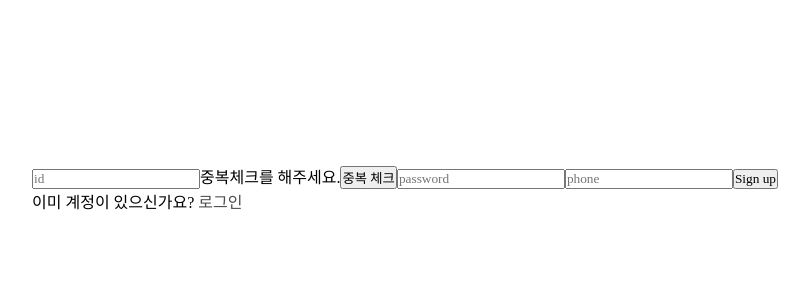
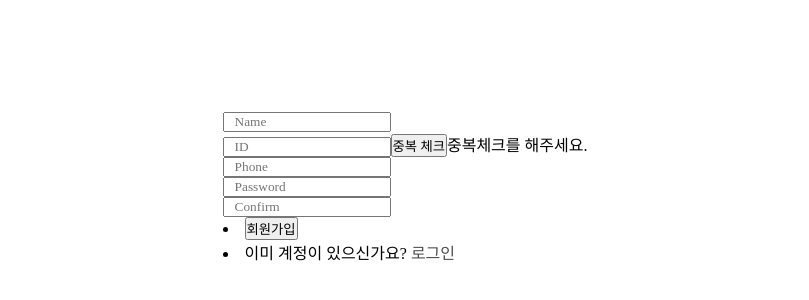
Before and after one commit to iyk2h/booking_service_front, a React (Create React App) app: page /signup in a window 1280 px wide. Shown: the part 212-512 px from the top of the page, without its empty margins (235-1044 px from the left). Built offline with nearby package versions, Linux system fonts and the light colour scheme.

Commit message:
Custom Hook - useLoginStatus

```diff
--- a/src/auth.js
+++ b/src/auth.js
@@ -1,28 +1,16 @@
-import axios from 'axios'
+import { useState, useEffect } from "react";
+import axios from "axios";
+import { useNavigate } from "react-router-dom";
 
-export default function auth() {
-  const url = "/students/check";
-  const data = {
-    "id": 0,
-    "pw": "string"
-  }
-  axios
-  .post(url, data)
-  .catch(err => err.response.status === 401 && routeToLogin());
+export default function useLoginStatus() {
+  const navigate = useNavigate();
+  const [isLogin, setIsLogin] = useState(false);
+
+  useEffect(() => {
+    axios
+    .get("/check")
+    .then((response) => response.status === 200 && setIsLogin(true))
+    .catch((err) => err.response.status === 401 && navigate("/login"));
+  }, []);
+  return isLogin;
 }
-
-function logout() {
-  axios.get("/students/logout")
-  .then(response => {
-    if(response.status === 200) {
-      alert("로그아웃 되었습니다.");
-      routeToLogin();
-    }
-  })
-}
-
-function routeToLogin() {
-  return window.location.href = "/login";
-}
-
-export { logout };
--- a/src/components/header.js
+++ b/src/components/header.js
@@ -1,57 +1,48 @@
-import React, { useState, useEffect } from 'react';
-import { useNavigate, Link } from 'react-router-dom';
-import axios from 'axios';
-import "./header.css"
+import React, { useState } from "react";
+import { useNavigate, Link } from "react-router-dom";
+import useLoginStatus from "../auth";
+import axios from "axios";
+import "./header.css";
 
 export default function Header() {
   const navigate = useNavigate();
+  const isLogin = useLoginStatus();
   const [toggle, setToggle] = useState(false);
-  const [isLogin, setIsLogin] = useState(false);
 
-  useEffect(() => logIn(), []);
+  const handleToggle = () => setToggle(!toggle);
 
-  const logIn = () => {
-    const url = "/students/check";
-    const headers = { "Content-Type" : "application/json" }
-    const data = {
-      "id": 0,
-      "pw": "string"
+  const handleLog = () => {
+    if(!isLogin) {
+      navigate("/login");
     }
     axios
-    .post(url, data, headers)
-    .then(response => response.status === 201 && setIsLogin(true))
-    .catch(err => err.response.status === 401 && console.log("err"))
-  }
+    .get("/students/logout")
+    .then(response => {
+      if(response.status === 204) {
+        alert("로그아웃 되었습니다.");
+        navigate("/");
+      }
+    })
+    .catch((err) => console.log("Logout Err" + err));
+  };
 
-  const handleIcon = () => setToggle(!toggle);
-
-  const handleLog = () => {
-    if(isLogin) {
-      const url = "/students/logout"
-      axios
-      .get(url)
-      .then(response => setIsLogin(false))
-      .catch(err => console.log("Logout Err" + err))
-      return;
-    }
-    navigate("/login");
-  }
-
-  const handleList = () => {
-    navigate("/mypage")
-  }
   return (
     <>
-      <menu
-        className="menuIcon"
-        onClick={handleIcon}
-      >
-        <Link to="/"><img src="../../asset/images/MNU_LOGO.png" alt='MNU' className='icon'/></Link>
+      <menu className="menuIcon" onClick={handleToggle}>
+        <Link to="/">
+          <img
+            src="../../asset/images/MNU_LOGO.png"
+            alt="MNU"
+            className="icon"
+          />
+        </Link>
         <i className="icon fas fa-user-circle"></i>
       </menu>
       <div className="header_menu">
-        {toggle && <span onClick={handleLog}>{isLogin ? "로그아웃" : "로그인"}</span>}
-        {toggle && <span onClick={handleList}>마이페이지</span>}
+        {toggle && (
+          <span onClick={handleLog}>{isLogin ? "로그아웃" : "로그인"}</span>
+        )}
+        {toggle && <Link to="/mypage/history">마이페이지</Link>}
       </div>
     </>
   );
--- a/src/components/login.js
+++ b/src/components/login.js
@@ -9,17 +9,15 @@ function Login() {
   const navigate = useNavigate();
 
   const [disabled, setDisabled] = useState(false);
-  const [isLogin, setIsLogin] = useState(false); isLogin && navigate("/"); // TEST
   const [input, setInput] = useState({
     id : '',
     pw : ''
   })
   const {id, pw} = input;
 
-  const idInput = useRef(null); // id 입력 DOM 가져오기 위함
+  const idInput = useRef(null);
 
-  useEffect(() => { // 첫 로드시 id입력창 focus
-    //logIn(); // TEST
+  useEffect(() => {
     idInput.current.focus();
   }, [])
 
@@ -31,19 +29,6 @@ function Login() {
       [name] : value
     })
   }
-
-  // const logIn = () => { // TEST
-  //   const url = "/students/check";
-  //   const headers = { "Content-Type" : "application/json" }
-  //   const data = {
-  //     "id": 0,
-  //     "pw": "string"
-  //   }
-  //   axios
-  //   .post(url, data, headers)
-  //   .then(response => response.status === 201 && setIsLogin(true))
-  //   .catch(err => err.response.status === 401 && console.log("로그인 되어있지 않은 상태"))
-  // }
 
   const handleSubmit = async (e) => {
     e.preventDefault();
--- a/src/components/modal/complete.js
+++ b/src/components/modal/complete.js
@@ -1,4 +1,4 @@
-import React, { useState } from "react";
+import React from "react";
 import { Link } from "react-router-dom";
 import "./complete.css";
 
@@ -29,7 +29,7 @@ export default function Complete(props) {
       <div className="modal_container"></div>
       <div className="modal_content">
         <h3 className="check_header">예약 완료!</h3>
-        <div className="check_image"><i class="far fa-calendar-check"></i></div>
+        <div className="check_image"><i className="far fa-calendar-check"></i></div>
         <div className="check_body">
           <p><span>시설</span>{setPlace(props.fno)}</p>
           <p><span>일정</span>{props.data.date}</p>
--- a/src/components/mypage/history.js
+++ b/src/components/mypage/history.js
@@ -1,7 +1,6 @@
 import axios from 'axios';
 import React, { useEffect, useState } from 'react';
 import Loading from '../loading';
-import auth from "../../auth";
 import BookingCard from './bookingCard';
 import NoBookingCard from './noBookingCard';
 import "./history.css"
@@ -11,7 +10,6 @@ export default function History(props) {
   const [list,setList] = useState(null)
 
   useEffect(() => {
-    auth();
     axios
     .get("/students/booking")
     .then(response => {
--- a/src/components/mypage/mypage.js
+++ b/src/components/mypage/mypage.js
@@ -1,14 +1,9 @@
-import React, { useState, useEffect } from 'react';
+import React from 'react';
 import { NavLink, Outlet } from 'react-router-dom';
 import Header from "../header"
-import auth from "../../auth"
 import "./mypage.css"
 
 export default function Mypage() {
-  useEffect(() => {
-    auth();
-  }, [])
-
   return (
     <div className='mypage_container'>
       <Header/>
--- a/src/components/mypage/password.js
+++ b/src/components/mypage/password.js
@@ -2,9 +2,17 @@ import React, { useState } from 'react';
 import axios from 'axios';
 import Confirm from "./confirm";
 import Find from "./find";
+import useLoginStatus from '../../auth';
 import "./password.css";
+import { useNavigate } from 'react-router-dom';
 
 export default function Password() {
+  const navigate = useNavigate();
+  const isLogin = useLoginStatus();
+  if(isLogin === false) {
+    navigate('/login');
+  }
+
   const [inputs, setInputs] = useState({
     old : '',
     _new : '',
--- a/src/components/signup.js
+++ b/src/components/signup.js
@@ -3,85 +3,87 @@ import { Link  } from "react-router-dom";
 import axios from "axios";
 
 export default function Signup() {
-  const [id, setId] = useState("");
-  const [pw, setPw] = useState("");
-  const [phone, setPhone] = useState("");
-  const [duplicate, setDuplicate] = useState(true);
+  const [inputs, setInputs] = useState({
+    name : '',
+    id : '',
+    phone : '',
+    pw : '',
+    confirm : '',
+    isDuplicate : true
+  })
+
+  const {name, id, phone, pw, confirm, isDuplicate} = inputs;
 
   const duplicateCheck = e => {
     e.preventDefault();
     const url = `/students/check`;
     const data = { "id" : id, "pw": pw };
     axios.post(url, data)
-    .then(response => response.status === 200 && setDuplicate(false))
+    .then(response => response.status === 200 && setInputs({...inputs, isDulicate : false}))
     .catch(err => err.response.status === 400 && console.log(err))
   }
 
   const handleSubmit = e => {
     e.preventDefault();
-    if(duplicate) {
+    if(isDuplicate) {
       alert("id중복 확인을 해주세요.");
       return;
     }
     const chkId = /^[0-9]{6}$/;
     if (!chkId.test(id)) {
       alert("옳바른 형식의 아이디를 입력해 주세요.");
-      setId("");
       return;
     }
     if(pw === '') {
       alert("옳바른 형식의 비밀번호를 입력해 주세요.");
-      setPw("");
       return;
     }
     const chkPhone = /\d{3}-\d{4}-\d{4}/;
     if(!chkPhone.test(phone)) {
       alert("옳바른 형식의 전화번호를 입력해 주세요.");
-      setPhone("010");
       return;
     }
   }
 
   const handleInputChange = e => {
-    const target = e.target.name;
-    const value = e.target.value;
-    switch (target) {
-      case "id":
-        setId(value);
-        break;
-      case "pw":
-        setPw(value);
-        break;
-      case "phone":
-        setPhone(value);
-        break;
-      default:
-        return
-    }
+    const {name, value} = e.target;
+    setInputs({
+      ...inputs,
+      [name] : value
+    })
   }
 
   return(
     <div>
       <form onSubmit={handleSubmit} onChange={handleInputChange}>
-        <input
-          type="text"
-          name="id"
-          placeholder="id"
-        />
-        {duplicate ? "중복체크를 해주세요." : "사용 가능한 아이디 입니다."}
-        <button onClick={duplicateCheck}>중복 체크</button>
-        <input
-          type="password"
-          name="pw"
-          placeholder="password"
-        />
-        <input
-          type="phone"
-          name="phone"
-          placeholder="phone"
-        />
-        <button>Sign up</button>
-        <p>이미 계정이 있으신가요? <Link to="/login">로그인</Link></p>
+        <ul>
+          <li>
+            <label id="name_feild"></label>
+            <input type="text" name="name" id="name_feild" value={name} placeholder="   Name" required/>
+          </li>
+          <li>
+            <label id="id_feild"></label>
+            <input type="text" name="id" id="id_feild" value={id} placeholder="   ID" required/>
+            <button onClick={duplicateCheck}>중복 체크</button>
+            {isDuplicate ? "중복체크를 해주세요." : "사용 가능한 아이디 입니다."}
+          </li>
+          <li>
+            <label id="phone_feild"></label>
+            <input type="phone" name="phone" id="phone_feild" value={phone} placeholder="   Phone" required/>
+          </li>
+          <li>
+            <label id="password_feild"></label>
+            <input type="password" name="password" id="password_feild" value={pw} placeholder="   Password" required/>
+          </li>
+          <li>
+            <label id="confirm_feild"></label>
+            <input type="password" name="confrim" id="confirm_feild" value={confirm} placeholder="   Confirm" required/>
+          </li>
+        </ul>
+        <li>
+          <button type="submit">회원가입</button>
+        </li>
+        <li>이미 계정이 있으신가요? <Link to="/login">로그인</Link></li>
       </form>
     </div>
   );
```
Also changed, not shown: src/reportWebVitals.js (deleted, +0 -13 lines), src/setupTests.js (deleted, +0 -5 lines), 1 other file (tests, documents, lock files or other folders).
